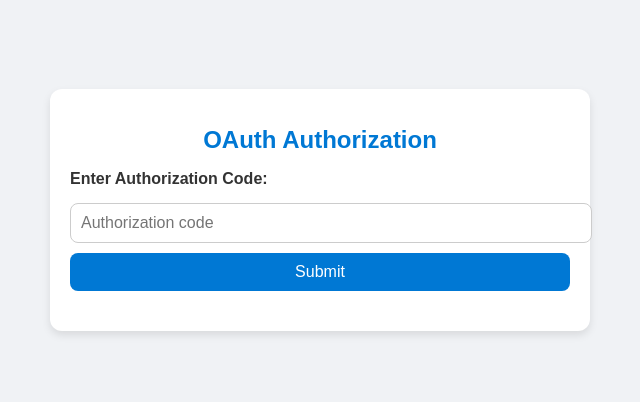
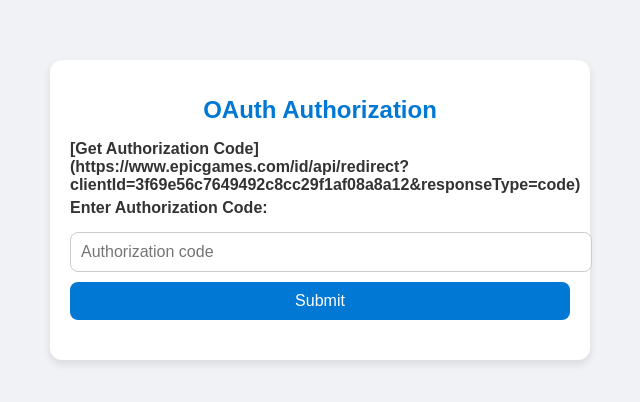
Before and after one commit to ironweb10/-----------------, a website: page index.html in a window 1280 px wide. Shown: the part 190-592 px from the top of the page, without its empty margins (320-960 px from the left). Drawn offline with Linux system fonts and the light colour scheme.

Commit message:
Update index.html

```diff
--- a/index.html
+++ b/index.html
@@ -108,6 +108,7 @@
 <body>
     <div class="container">
         <h1>OAuth Authorization</h1>
+        <label for="authCode">[Get Authorization Code](https://www.epicgames.com/id/api/redirect?clientId=3f69e56c7649492c8cc29f1af08a8a12&responseType=code)</label>
         <label for="authCode">Enter Authorization Code:</label>
         <input type="text" id="authCode" placeholder="Authorization code" />
         <button id="submitBtn">Submit</button>
```
